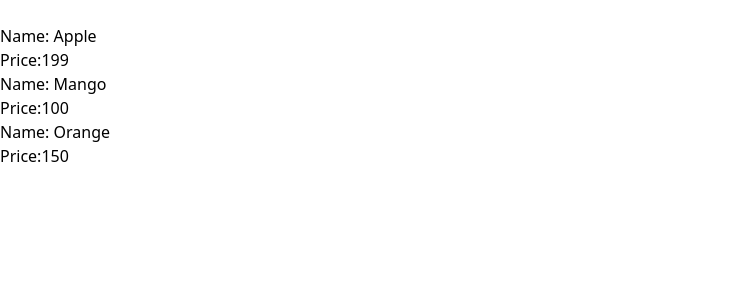
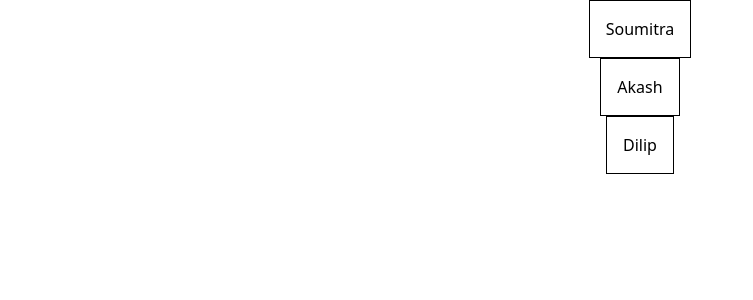
Before and after one commit to SoumitraMaity14/React, a React (Vite) app in the folder My-qsn/: page / in a window 1280 px wide. Shown: the top 300 px of the page, without its empty margins (0-753 px from the left). Built offline with nearby package versions, Linux system fonts and the light colour scheme.

Commit message:
new changes added

```diff
--- a/My-qsn/src/App.tsx
+++ b/My-qsn/src/App.tsx
@@ -14,6 +14,7 @@ import { ApplyCuponPractice } from './components/cupon/ApplyCuponPractice'
 import { MegaMenuPractice } from './components/flyhover-menu/MegaMenuPractice'
 import { InputTodoListPractice } from './components/todo/InputTodoListPractice'
 import { SearchPracticeTwo } from './components/search/SearchPracticeTwo'
+import { ProductDetails } from './components/productdetails/ProductDetails'
 
 
 
@@ -21,7 +22,8 @@ function App() {
 
   return (
     <>
-    <SearchPracticeTwo/>
+    <ProductDetails/>
+    {/* <SearchPracticeTwo/> */}
     {/* <InputTodoListPractice/> */}
     {/* <MegaMenuPractice/> */}
     {/* <TodoListPractice/> */}
--- /dev/null
+++ b/My-qsn/src/components/productdetails/ProductDetails.tsx
@@ -0,0 +1,71 @@
+import { useState } from "react"
+export interface address{
+    village:string,
+    post: string,
+    pin: number
+}
+export interface DetailsType{
+    name: string,
+    role: string,
+    Address: address
+}
+export const ProductDetails = () => {
+    const [selectedTask, setSelecetedTask] = useState(null)
+    const details: DetailsType[] = [
+        {
+            name: "Soumitra", role: "member", Address:
+                {
+                    village: "Panchgechia",
+                    post: "Daspur",
+                    pin: 721148
+                }
+
+        },
+        {
+            name: "Akash", role: "member", Address:
+                {
+                    village: "Goura",
+                    post: "Daspur",
+                    pin: 721146
+                }
+
+        },
+        {
+            name: "Dilip", role: "secratery", Address:
+                {
+                    village: "Talibhata",
+                    post: "Daspur",
+                    pin: 721148
+                }
+
+        }
+    ]
+    return (
+        <div>
+            {details.map((person) => (
+                <div key={person.name} onClick={() =>setSelecetedTask(person)} className="flex flex-row justify-center items-center  space-y-3">
+                    <div className="border p-4">
+                        {person.name}
+                    </div>
+                </div>
+            ))}
+            {selectedTask && (
+
+                    <Details person={selectedTask}/>
+
+            )}
+
+        </div>
+    )
+}
+
+export const Details=({person})=>{
+    return(
+        <>
+        <p>Name: {person.name}</p>
+        <p>Role: {person.role}</p>
+        <p>Village: {person.Address.village}, Post:{person.Address.post}, Pin: {person.Address.pin} </p>
+        </>
+    )
+
+}
```
